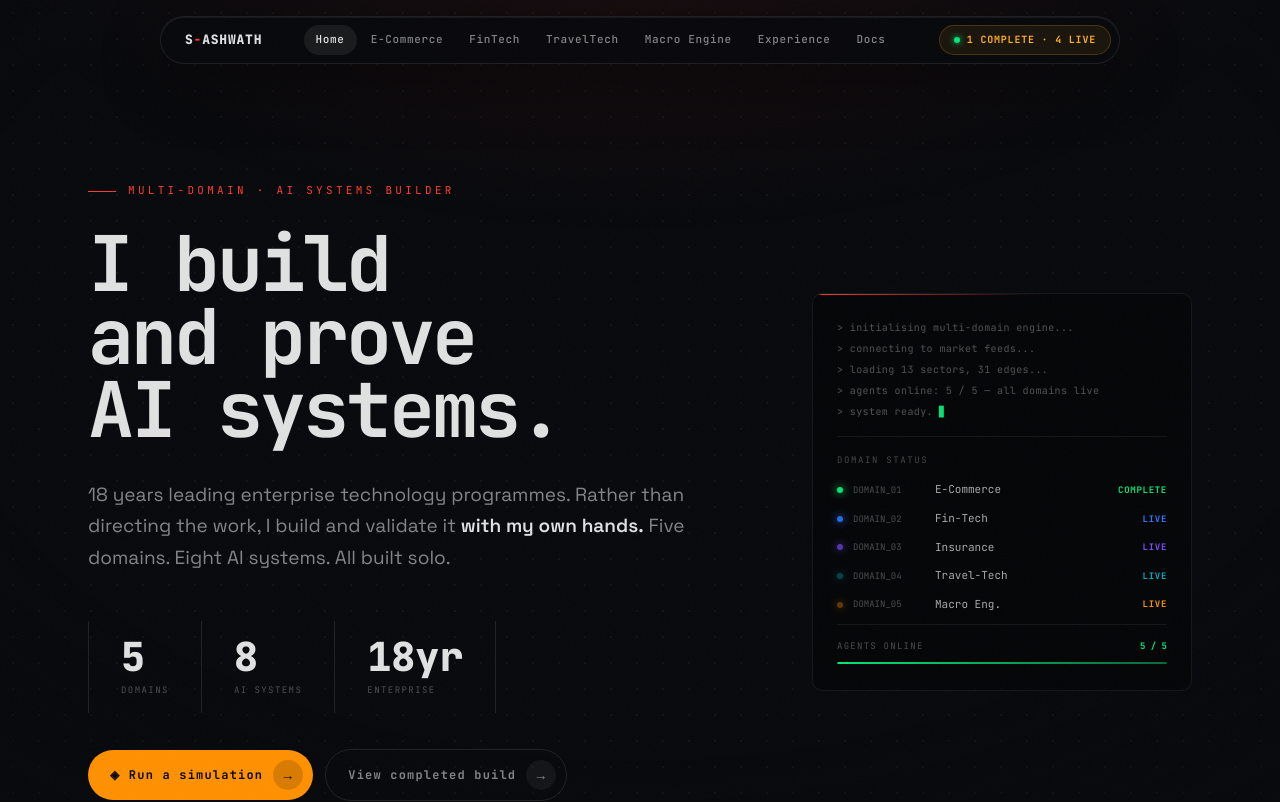
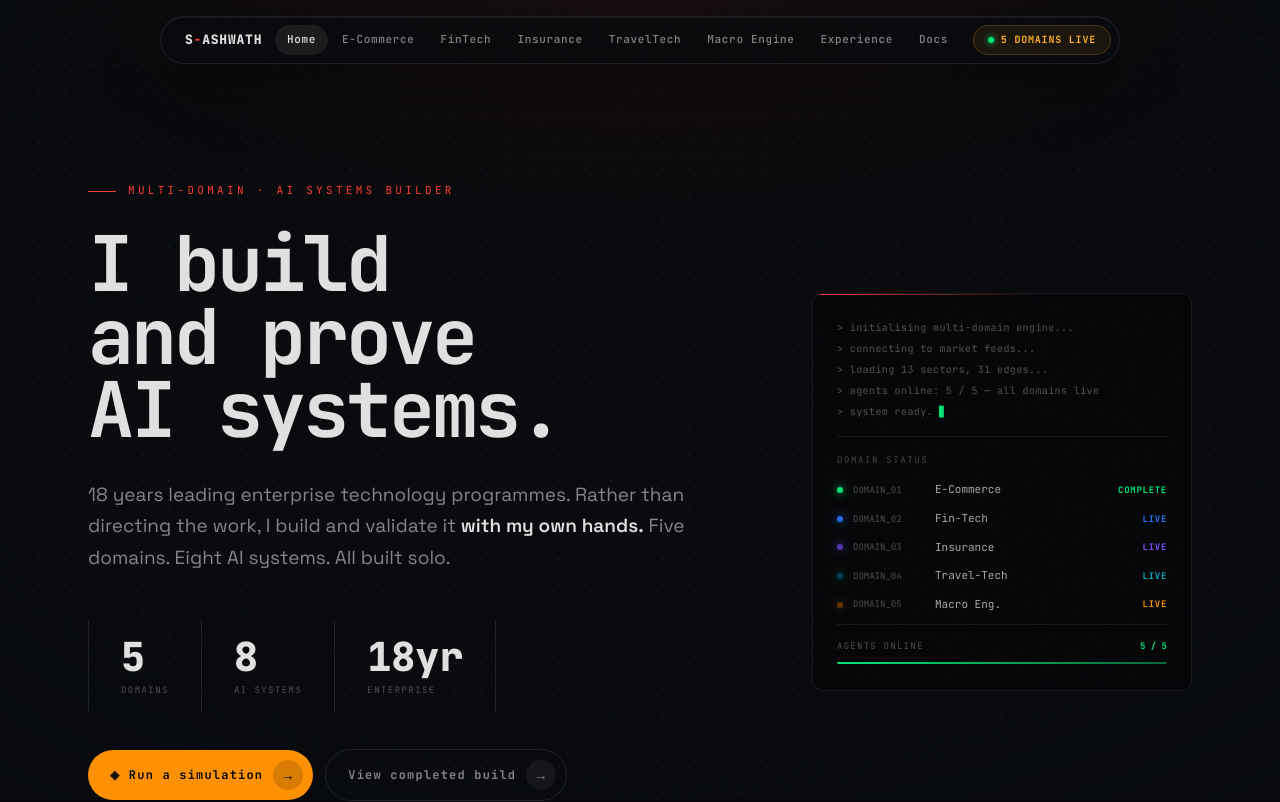
Before and after one commit to Ashwath-VS/s-ashwath-next, a Next.js app: page / in a window 1280 px wide. Shown: the top 802 px of the page. Built offline with nearby package versions, Linux system fonts and the light colour scheme.

Commit message:
feat: add Insurance to nav — 5 DOMAINS LIVE badge

```diff
--- a/components/Nav.tsx
+++ b/components/Nav.tsx
@@ -9,6 +9,7 @@ const links = [
   { href: '/',            label: 'Home' },
   { href: '/ecommerce',   label: 'E-Commerce' },
   { href: '/fintech',     label: 'FinTech' },
+  { href: '/insurance',   label: 'Insurance' },
   { href: '/traveltech',  label: 'TravelTech' },
   { href: '/scenarios',   label: 'Macro Engine' },
   { href: '/experience',  label: 'Experience' },
@@ -105,7 +106,7 @@ export default function Nav() {
               background: 'var(--live)', boxShadow: '0 0 6px var(--live)',
               display: 'inline-block', animation: 'pulse 2s infinite',
             }} />
-            1 COMPLETE · 4 LIVE
+            5 DOMAINS LIVE
           </div>
 
           {/* Hamburger button — mobile only (shown via .mobile-hamburger in globals.css) */}
@@ -219,7 +220,7 @@ export default function Nav() {
                 background: 'var(--live)', boxShadow: '0 0 6px var(--live)',
                 display: 'inline-block', animation: 'pulse 2s infinite',
               }} />
-              1 COMPLETE · 4 LIVE
+              5 DOMAINS LIVE
             </motion.div>
           </motion.div>
         )}
```
